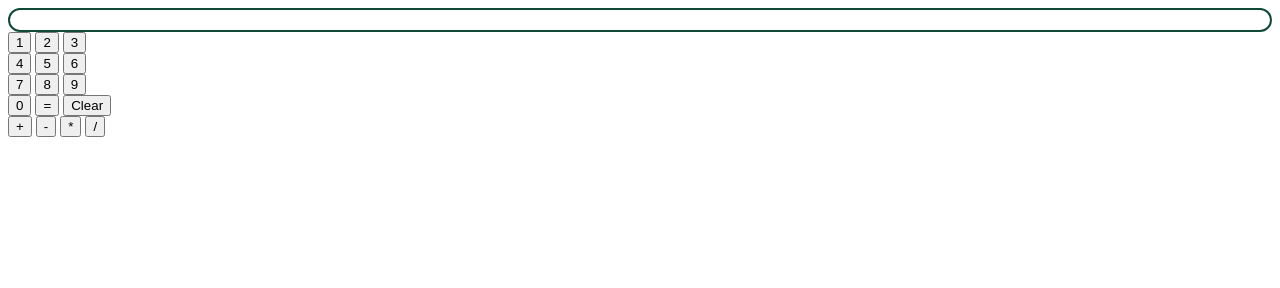
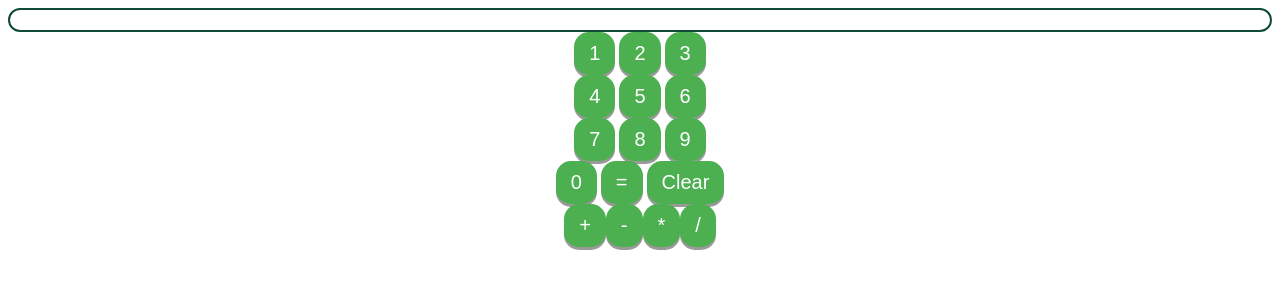
Before and after one commit to dionscott/calculator-project, a plain HTML site: page index.html in a window 1280 px wide. Drawn offline with Linux system fonts and the light colour scheme.

Commit message:
Add style to buttons and add stop to dividing by 0

```diff
--- a/script.js
+++ b/script.js
@@ -31,6 +31,11 @@ function operate(operator, first, second) {
             let multiply = mult(firstNum, secondNum)
             return Math.round((multiply + Number.EPSILON) * 100) / 100;
         case "/":
+            if (firstNum == 0 || secondNum == 0) {
+                clearAll()
+                alert("What are you tryna do? Break infinity?!?!");
+                break;
+            }
             let divide = div(firstNum, secondNum)
             return Math.round((divide + Number.EPSILON) * 100) / 100;
     }
@@ -55,11 +60,19 @@ function write(input) {
 function answer() {
     let input = ""
     input = operate(operator, firstInput, secondInput)
-    changeDisplay(input);
-    //change firstInput var to answer
-    firstInput = input;
-    //clear the second input
-    secondInput = ""
+    //checks if the operation is correct
+    if (input) {
+        changeDisplay(input);
+        //change firstInput var to answer
+        firstInput = input;
+        //clear the second input
+        secondInput = ""
+    } else {
+        //if the operation is undefined clear the board and reset display
+        clearAll()
+        changeDisplay()
+    }
+
 
     // clearAll()
 }
--- a/style.css
+++ b/style.css
@@ -18,3 +18,36 @@
     height: 0;
     width: 0;
 }
+
+#col1 {
+    display: flex;
+    flex-direction: column;
+    align-items: center;
+}
+
+#col2 {
+    display: flex;
+    justify-content: center;
+}
+
+button {
+    transition-duration: .5s;
+    padding: 10px 15px;
+    font-size: 20px;
+    cursor: pointer;
+    text-align: center;
+    text-decoration: none;
+    outline: none;
+    color: #fff;
+    background-color: #4CAF50;
+    border: none;
+    border-radius: 15px;
+    box-shadow: 0 3px #999;
+}
+
+
+button:active {
+    background-color: #3e8e41;
+    box-shadow: 0 3px #666;
+    transform: translateY(4px);
+}
```
